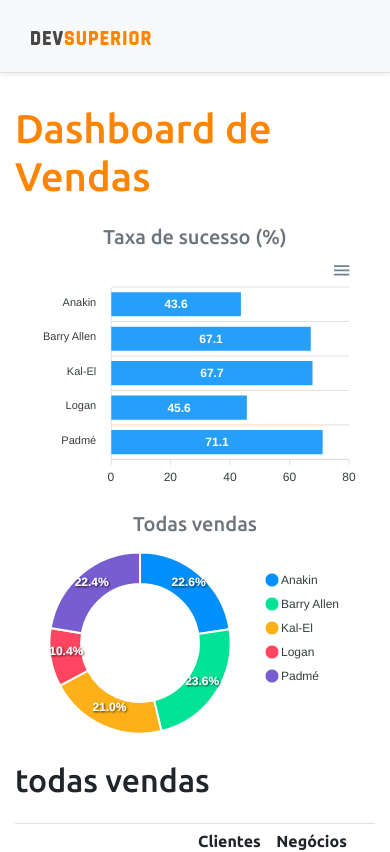
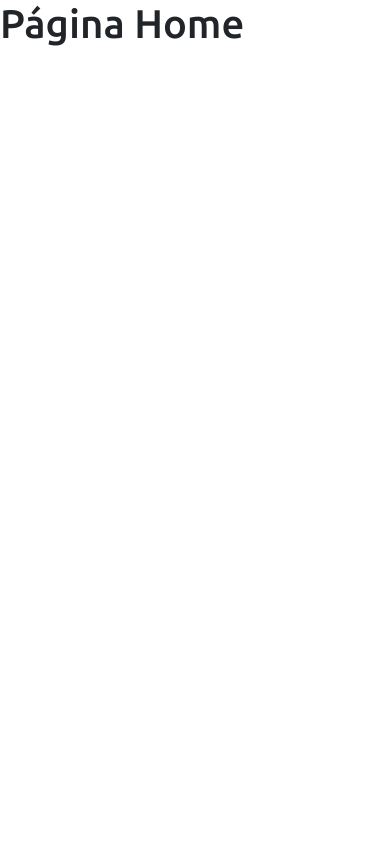
Before and after one commit to kagicarvalho/ProjetoDSVendas, a React (Create React App) app in the folder frontend/: page / in a window 390 px wide. Shown: the top 852 px of the page. Built offline with nearby package versions, Linux system fonts and the light colour scheme.

Commit message:
Include routes

```diff
--- a/frontend/package.json
+++ b/frontend/package.json
@@ -19,6 +19,7 @@
     "react": "^17.0.2",
     "react-apexcharts": "^1.3.9",
     "react-dom": "^17.0.2",
+    "react-router-dom": "^5.2.0",
     "react-scripts": "4.0.3",
     "typescript": "^4.1.2",
     "web-vitals": "^1.0.1"
@@ -46,5 +47,8 @@
       "last 1 firefox version",
       "last 1 safari version"
     ]
+  },
+  "devDependencies": {
+    "@types/react-router-dom": "^5.1.7"
   }
 }
--- a/frontend/src/App.tsx
+++ b/frontend/src/App.tsx
@@ -1,37 +1,8 @@
-import BarChart from "components/BarChart";
-import DonutChart from "components/DonutChart";
-import DataTable from "components/DataTable";
-import Footer from "components/Footer";
-import NavBar from "components/NavBar";
+import Routes from "Routes";
 
 function App() {
   return (
-    <>
-      <NavBar />
-      <div className="container">
-        <h1 className="text-primary py-3">Dashboard de Vendas</h1>
-
-        <div className="row px-3">
-          <div className="col-sm-6">
-            <h5 className="text-center text-secondary">Taxa de sucesso (%)</h5>
-            <BarChart />
-          </div>
-
-          <div className="col-sm-6">
-            <h5 className="text-center text-secondary">Todas vendas</h5>
-
-            <DonutChart />
-          </div>
-        </div>
-
-        <div className="py-3">
-          <h2>todas vendas</h2>
-        </div>
-
-        <DataTable />
-      </div>
-      <Footer />
-    </>
+    <Routes />
   );
 }
 
--- /dev/null
+++ b/frontend/src/Routes.tsx
@@ -0,0 +1,24 @@
+import Dashborad from 'pages/Dashboard';
+import Home from 'pages/Home';
+import { BrowserRouter, Route, Switch } from 'react-router-dom';
+
+const Routes = () => {
+    return (
+        <BrowserRouter>
+            <Switch>
+
+                <Route path="/" exact>
+                    <Home />
+                </Route>
+
+                <Route path="/dashboard">
+                    <Dashborad />
+                </Route>
+
+            </Switch>
+        </BrowserRouter>
+    );
+}
+
+
+export default Routes;
--- /dev/null
+++ b/frontend/src/pages/Dashboard/index.tsx
@@ -0,0 +1,40 @@
+import BarChart from "components/BarChart";
+import DataTable from "components/DataTable";
+import DonutChart from "components/DonutChart";
+import Footer from "components/Footer";
+import NavBar from "components/NavBar";
+import React from "react";
+
+const Dashborad = () => {
+    return (
+        <>
+            <NavBar />
+            <div className="container">
+                <h1 className="text-primary py-3">Dashboard de Vendas</h1>
+
+                <div className="row px-3">
+                    <div className="col-sm-6">
+                        <h5 className="text-center text-secondary">Taxa de sucesso (%)</h5>
+                        <BarChart />
+                    </div>
+
+                    <div className="col-sm-6">
+                        <h5 className="text-center text-secondary">Todas vendas</h5>
+
+                        <DonutChart />
+                    </div>
+                </div>
+
+                <div className="py-3">
+                    <h2>todas vendas</h2>
+                </div>
+
+                <DataTable />
+            </div>
+            <Footer />
+        </>
+    );
+}
+
+
+export default Dashborad;
--- /dev/null
+++ b/frontend/src/pages/Home/index.tsx
@@ -0,0 +1,9 @@
+function Home() {
+    return (
+    <div>
+        <h1>Página Home</h1>
+    </div>
+    );
+  }
+
+  export default Home;
```
Also changed, not shown: 1 other file (tests, documents, lock files or other folders).
